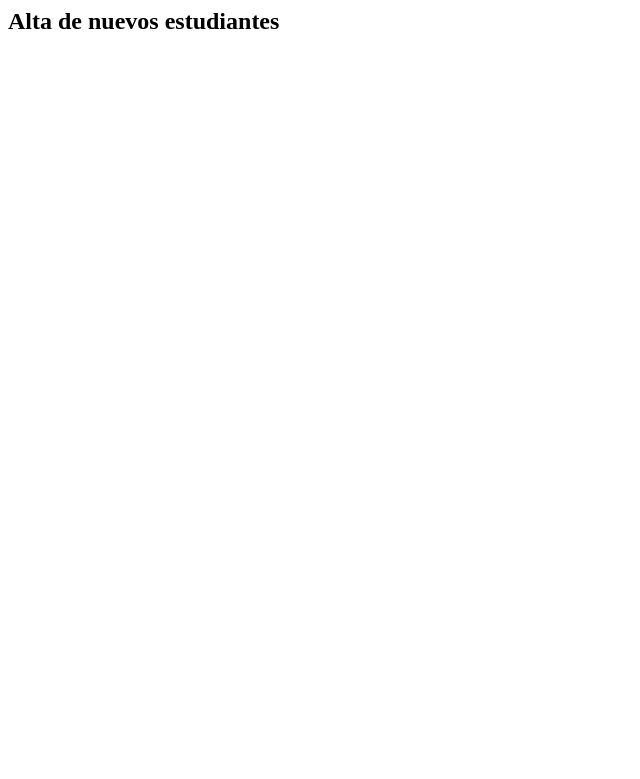
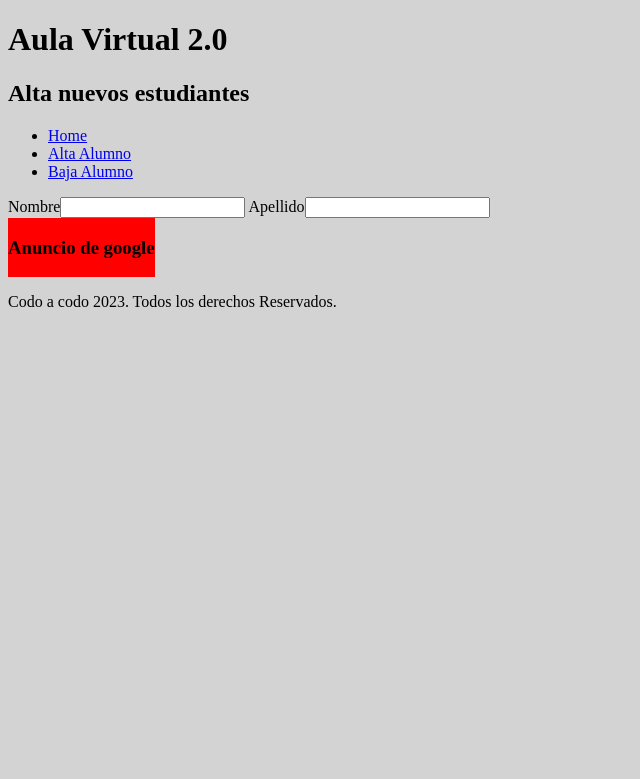
Before and after one commit to LucianoPueyo/Codo-a-Codo-Django-23316, a Django app: page /aula_virtual/alta_alumno/ in a window 1280 px wide. Shown: the top 779 px of the page, without its empty margins (0-640 px from the left). Run offline with Django 4.2, Linux system fonts and the light colour scheme.

Commit message:
Clase 14: Templates 3 - Herencia de Plantillas, Manejo de archivos estáticos (Checkear el archivo base.html tiene incluido una hoja de estilos)

```diff
--- /dev/null
+++ b/Django/codo_codo_2023/aula_virtual/static/aula_virtual/css/base.css
@@ -0,0 +1,3 @@
+body {
+    background-color: lightgray;
+}
--- /dev/null
+++ b/Django/codo_codo_2023/aula_virtual/templates/aula_virtual/alta_alumno.html
@@ -0,0 +1,15 @@
+{% extends 'aula_virtual/base.html' %}
+
+{% block titulo %}Alta nuevos Estudiantes{% endblock %}
+
+{% block encabezado %}
+<h1>Aula Virtual 2.0</h1>
+<h2>Alta nuevos estudiantes</h2>
+{% endblock %}
+
+{% block contenido %}
+<form>
+    <label for="">Nombre</label><input type="text">
+    <label for="">Apellido</label><input type="text">
+</form>
+{% endblock %}
--- /dev/null
+++ b/Django/codo_codo_2023/aula_virtual/templates/aula_virtual/base.html
@@ -0,0 +1,32 @@
+{% load static %}
+<!DOCTYPE html>
+<html lang="en">
+<head>
+    <meta charset="UTF-8">
+    <meta http-equiv="X-UA-Compatible" content="IE=edge">
+    <meta name="viewport" content="width=device-width, initial-scale=1.0">
+    <title>{% block titulo %} {% endblock %}</title>
+    <link rel="stylesheet" href="{% static 'aula_virtual/css/base.css' %}">
+</head>
+<body>
+    <header>
+        {% block encabezado %} {% endblock %}
+    </header>
+    <nav>
+        <ul>
+            <li><a href="{% url 'index' %}">Home</a></li>
+            <li><a href="{% url 'alta_alumno' %}">Alta Alumno</a></li>
+            <li><a href="{% url 'baja_alumno' %}">Baja Alumno</a></li>
+        </ul>
+    </nav>
+    <main>
+        {% block contenido %} {% endblock %}
+    </main>
+    <footer>
+        {% include 'aula_virtual/componentes/anuncio.html' %}
+        <p>
+            Codo a codo 2023. Todos los derechos Reservados.
+        </p>
+</footer>
+</body>
+</html>
--- /dev/null
+++ b/Django/codo_codo_2023/aula_virtual/templates/aula_virtual/componentes/anuncio.html
@@ -0,0 +1,3 @@
+<section style="background-color: red; display: inline-block;">
+    <h3>Anuncio de google</h3>
+</section>
--- a/Django/codo_codo_2023/aula_virtual/views.py
+++ b/Django/codo_codo_2023/aula_virtual/views.py
@@ -46,7 +46,8 @@ def saludar(request, nombre):
     return HttpResponse(f"Hola, <b>{nombre}</b> Bienvenid@ al Aula Virtual")
 
 def alta_alumno(request):
-    return HttpResponse("<h2>Alta de nuevos estudiantes</h2>")
+    context = {}
+    return render(request, 'aula_virtual/alta_alumno.html', context)
 
 def baja_alumno(request):
     return HttpResponse("<h2>Baja de estudiantes activos</h2>")
```
Also changed, not shown: Django/codo_codo_2023/aula_virtual/templates/aula_virtual/index.html (+16 -27 lines), Django/codo_codo_2023/aula_virtual/static/aula_virtual/img/perrito.jpg (added), 1 other file.
